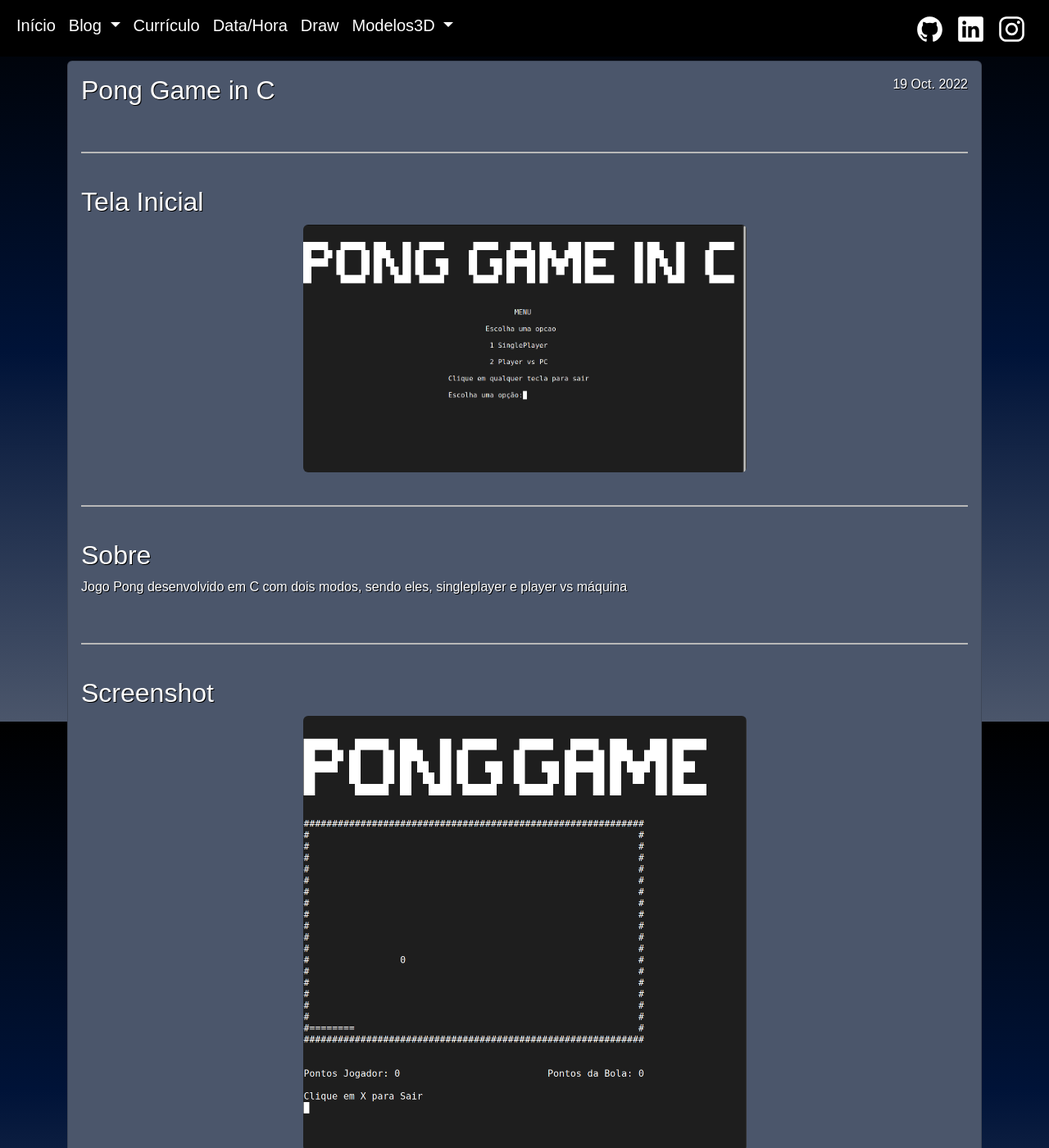
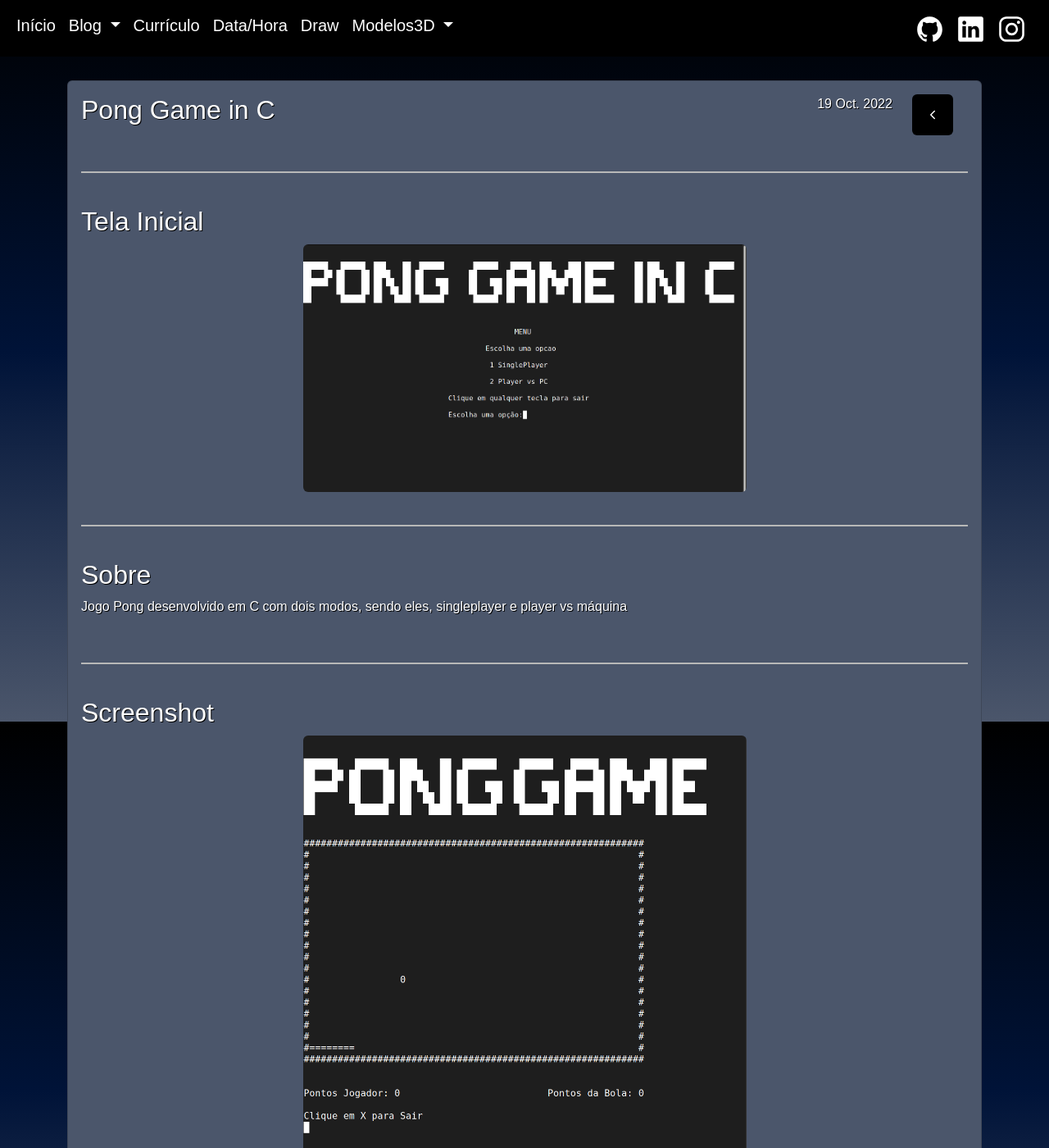
Before and after one commit to lucasfturos/homepage, a Jekyll site: the page built from _posts/Portfolio/2022-10-19-pong-game.md, in a window 1280 px wide and 1400 px high. Shown: the whole window at 82% size. Built offline with Jekyll 4.4.1, drawn with Linux system fonts in a browser that asks for light colours.

Commit message:
Adição do botão voltar nos posts

```diff
--- a/_assets/css/style.css
+++ b/_assets/css/style.css
@@ -298,6 +298,7 @@ footer {
   margin-bottom: 30px;
 }
 
+
 /* Card Mobile */
 
 @media (max-width: 768px) {
@@ -361,6 +362,14 @@ footer {
 .post-card {
   margin-top: 30px;
   background-color: #4b566b;
+}
+
+.btn-back-post {
+  justify-content: center;
+  align-items: center;
+  display: flex;
+  width: 50px;
+  height: 50px;
 }
 
 /* Estilo do Draw */
--- a/_config.yml
+++ b/_config.yml
@@ -1,6 +1,5 @@
 author: Lucas Felipe Turos
 baseurl: "/" # the subpath of your site, e.g. /blog
-baseurl1: "" # for test
 url: "https://lucasfturos.github.io/myhomepage" # the base hostname & protocol for your site, e.g. http://example.com
 domain: "lucasfturos.github.io"
 encoding: UTF-8
--- a/_layouts/post.html
+++ b/_layouts/post.html
@@ -6,6 +6,8 @@ layout: default
 <body class="main1">
   {% if page.categorie == "Portfolio" %}
   <div class="container">
+    <br>
+
     <div class="card post-card">
       <div class="card-body">
         <div class="row">
@@ -13,10 +15,17 @@ layout: default
             <h2 class="post-title">{{ page.title}}</h2>
             <br />
           </div>
-          <div class="col text-end">
+          <div class="col-md-auto text-end">
             <time class="post-data"
               >{{ page.date | date: "%d %b. %Y"}}</time
             >
+          </div>
+          <div class="col col-1">
+             <a type="button"
+                class="btn btn-dark text-white btn-back-post"
+                href="{{ site.baseurl }}/portfolio">
+                  <ion-icon name="chevron-back-outline"></ion-icon>
+              </a>
           </div>
           <br />
         </div>
@@ -33,10 +42,17 @@ layout: default
           <div class="col">
             <h2 class="post-title">{{ page.title}}</h2>
           </div>
-          <div class="col text-end">
+          <div class="col-md-auto text-end">
             <time class="post-data"
               >{{ page.date | date: "%B, %-d/%Y"}}</time
             >
+          </div>
+          <div class="col col-1">
+             <a type="button"
+                class="btn btn-dark text-white btn-back-post"
+                href="{{ site.baseurl }}/artigo">
+                  <ion-icon name="chevron-back-outline"></ion-icon>
+              </a>
           </div>
         </div>
         <br />
```
Also changed, not shown: _posts/Portfolio/2023-04-04-pendulo-duplo-sfml.md (+4 -4 lines).
